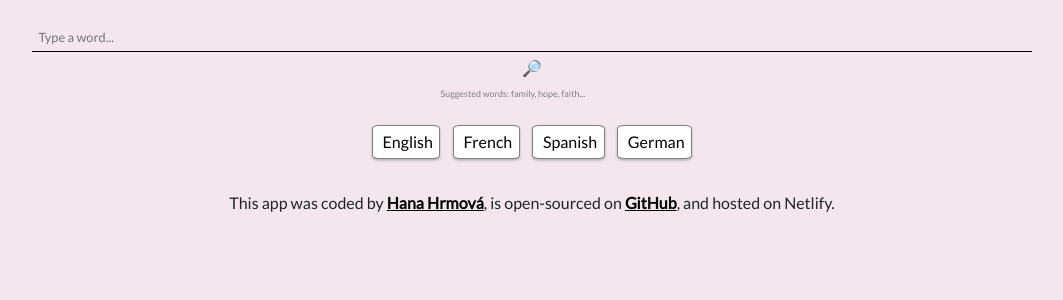
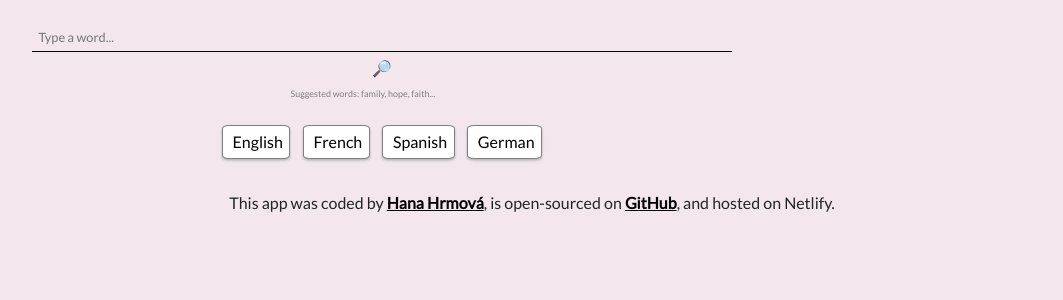
Before and after one commit to hana-hrmova/dictionary-app-react, a React (Create React App) app: page / in a window 1280 px wide. Shown: the top 300 px of the page, without its empty margins (108-1171 px from the left). Built offline with nearby package versions, Linux system fonts and the light colour scheme; no server answers.

Commit message:
Edited CSS

```diff
--- a/src/Dictionary.css
+++ b/src/Dictionary.css
@@ -1,5 +1,5 @@
 form {
-  width: 100%;
+  width: 70%;
   text-align: center;
 }
 .searchInput {
--- a/src/Results.css
+++ b/src/Results.css
@@ -15,7 +15,6 @@
   margin: 0 auto;
   padding: 2vh 2vw;
   display: block;
-  max-width: 50%;
   margin-top: 2vh;
   background-color: white;
   box-shadow: 0 0.3vh 0.2vw rgb(175, 175, 175);
```
